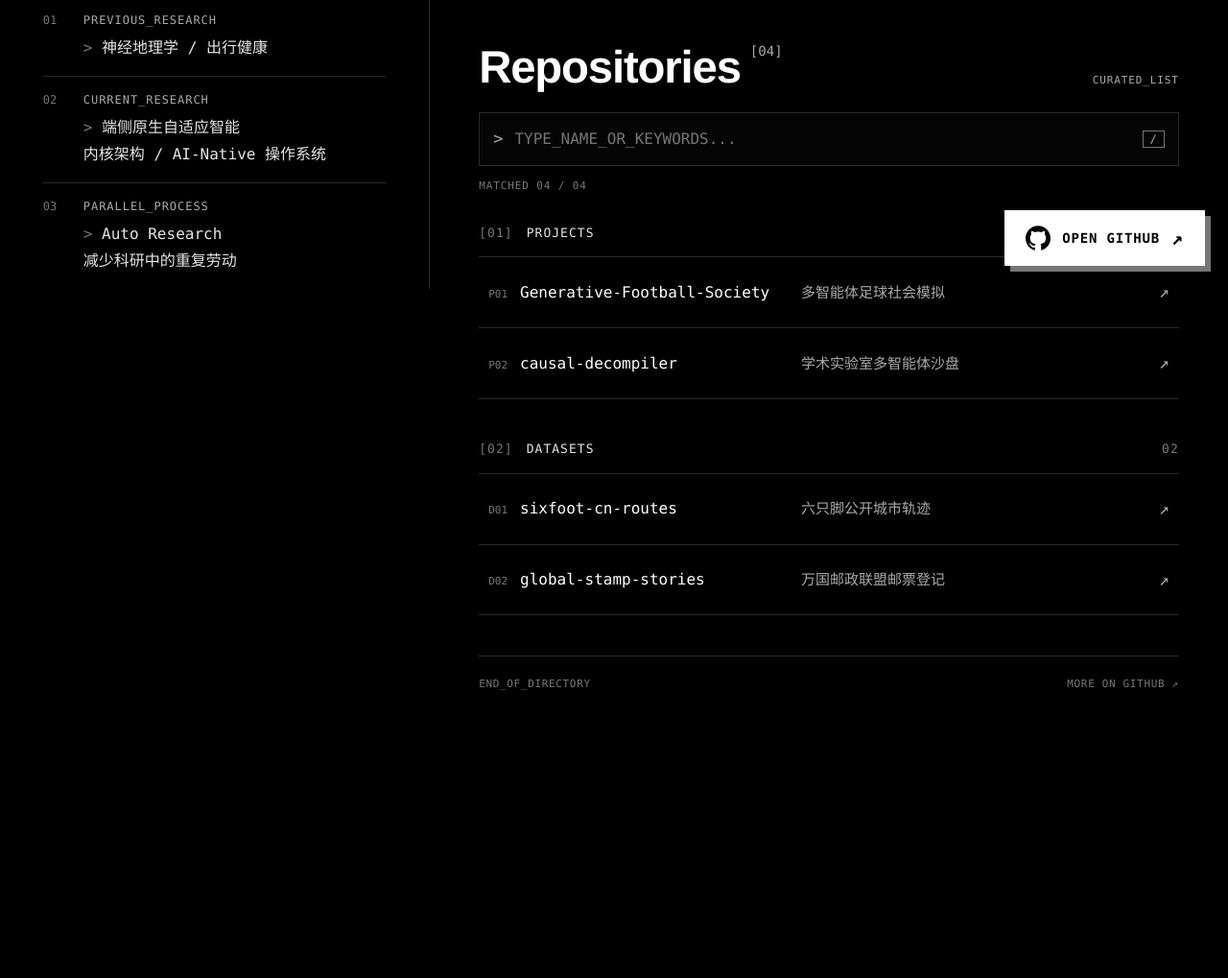
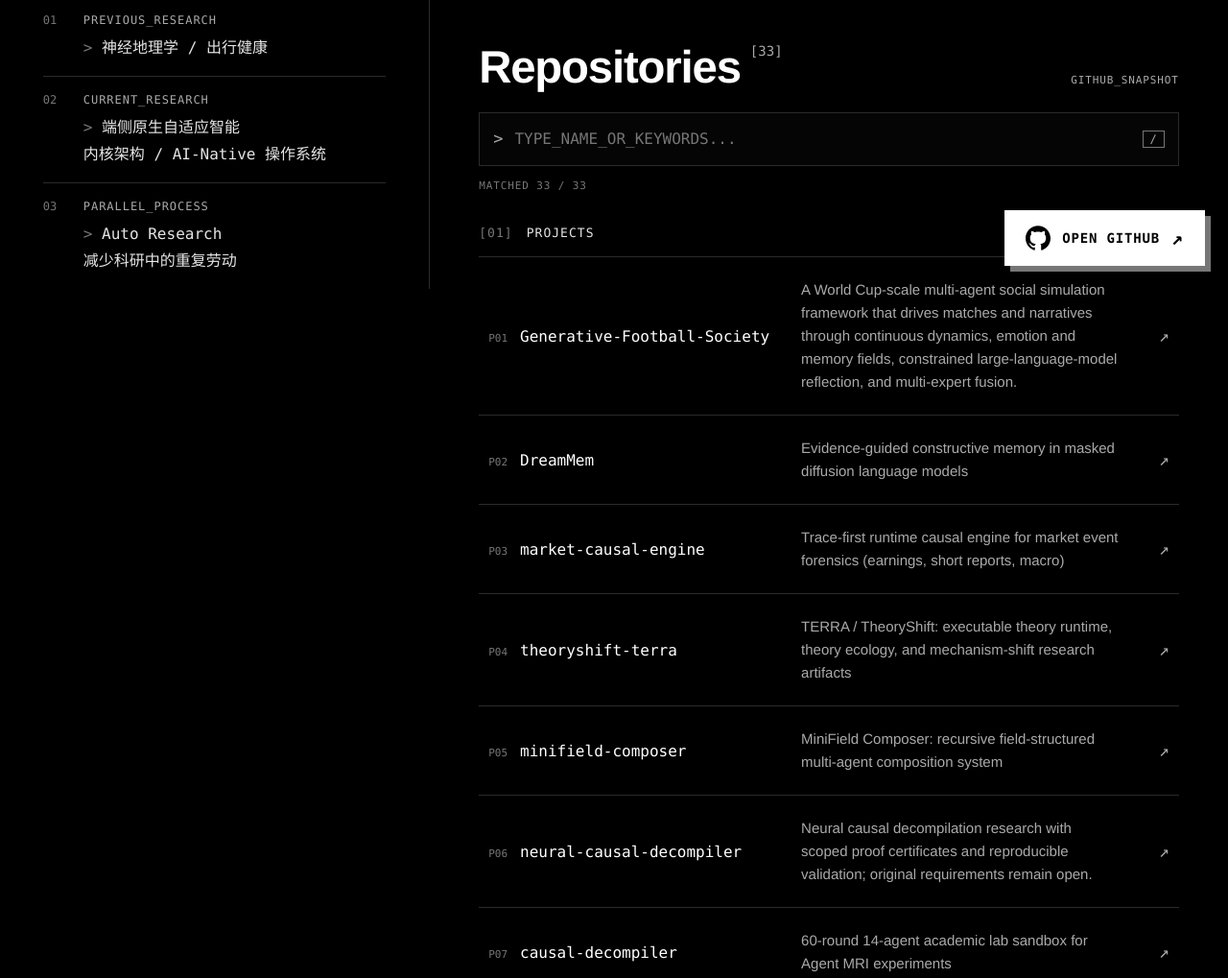
Before and after one commit to xiaoyangyyy/xiaoyangyyy.github.io, a plain HTML site: page index.html in a window 1280 px wide. Shown: the part 499-1518 px from the top of the page at 96% size. Before the commit the page ends 1255 px from the top, so only its background shows below. Drawn offline with Linux system fonts and the light colour scheme; no server answers; a web font is replaced by a local one.

Commit message:
Sync repositories live from GitHub API

```diff
--- a/index.html
+++ b/index.html
@@ -281,30 +281,162 @@
       <a href="https://github.com/xiaoyangyyy?tab=repositories" target="_blank" rel="noreferrer">MORE ON GITHUB ↗</a>
     </footer>
     <script>
+      const GITHUB_USER = 'xiaoyangyyy';
+      const SYNC_INTERVAL = 5 * 60 * 1000;
+      const EXCLUDED_REPOSITORIES = new Set(['xiaoyangyyy', 'xiaoyangyyy.github.io']);
+      const DATASET_NAME_HINTS = [
+        'data', 'dataset', 'catalog', 'journal', 'phenotypes', 'recipes', 'lexicon',
+        'formulas', 'prices', 'recalls', 'products', 'routes', 'stories', 'food',
+        'tracks', 'icebergs', 'fireballs', 'winters', 'films', 'trials', 'runs',
+        'discussions', 'film-cities'
+      ];
       const searchInput = document.getElementById('repo-search');
       const searchStatus = document.getElementById('search-status');
       const emptyState = document.getElementById('empty-state');
       const repoGroups = [...document.querySelectorAll('.repo-group')];
+      const syncLabel = document.querySelector('.curated');
+      const totalLabel = document.querySelector('.total');
+      let syncInProgress = false;
+      let hasLiveData = false;
+      let lastSyncAttempt = 0;
+
+      const formatCount = (value) => String(value).padStart(2, '0');
 
       const filterRepositories = () => {
         const terms = searchInput.value.trim().toLocaleLowerCase().split(/\s+/).filter(Boolean);
         let totalMatches = 0;
+        let totalRepositories = 0;
 
         repoGroups.forEach((group) => {
           let groupMatches = 0;
-          group.querySelectorAll('.repo').forEach((repo) => {
+          const repositories = group.querySelectorAll('.repo');
+          totalRepositories += repositories.length;
+          repositories.forEach((repo) => {
             const searchableText = `${group.dataset.category} ${repo.textContent}`.toLocaleLowerCase();
             const matches = terms.every((term) => searchableText.includes(term));
             repo.hidden = !matches;
             if (matches) groupMatches += 1;
           });
           group.hidden = groupMatches === 0;
-          group.querySelector('.group-count').textContent = String(groupMatches).padStart(2, '0');
+          group.querySelector('.group-count').textContent = formatCount(groupMatches);
           totalMatches += groupMatches;
         });
 
-        searchStatus.textContent = `MATCHED ${String(totalMatches).padStart(2, '0')} / 04`;
+        searchStatus.textContent = `MATCHED ${formatCount(totalMatches)} / ${formatCount(totalRepositories)}`;
         emptyState.hidden = totalMatches !== 0;
+      };
+
+      const isDataset = (repo) => {
+        const topics = repo.topics || [];
+        const name = repo.name.toLocaleLowerCase();
+        return topics.includes('dataset') || DATASET_NAME_HINTS.some((hint) => name.includes(hint));
+      };
+
+      const createRepositoryLink = (repo, category, index) => {
+        const link = document.createElement('a');
+        link.className = 'repo';
+        link.href = repo.html_url;
+        link.target = '_blank';
+        link.rel = 'noreferrer';
+
+        const name = document.createElement('span');
+        name.className = 'repo-name';
+        const id = document.createElement('span');
+        id.className = 'repo-id';
+        id.textContent = `${category === 'datasets' ? 'D' : 'P'}${formatCount(index + 1)}`;
+        name.append(id, document.createTextNode(repo.name));
+
+        const description = document.createElement('span');
+        description.className = 'repo-description';
+        description.textContent = repo.description || 'NO_DESCRIPTION_YET';
+
+        const arrow = document.createElement('span');
+        arrow.className = 'repo-arrow';
+        arrow.textContent = '↗';
+        link.append(name, description, arrow);
+        return link;
+      };
+
+      const renderRepositories = (repositories) => {
+        const visibleRepositories = repositories.filter((repo) => !repo.fork && !EXCLUDED_REPOSITORIES.has(repo.name));
+        const buckets = { projects: [], datasets: [] };
+        visibleRepositories.forEach((repo) => buckets[isDataset(repo) ? 'datasets' : 'projects'].push(repo));
+
+        repoGroups.forEach((group) => {
+          const category = group.dataset.category;
+          const links = buckets[category].map((repo, index) => createRepositoryLink(repo, category, index));
+          group.querySelector('.repo-list').replaceChildren(...links);
+        });
+        totalLabel.textContent = `[${formatCount(visibleRepositories.length)}]`;
+        filterRepositories();
+      };
+
+      const fetchPublicRepositories = async () => {
+        const controller = new AbortController();
+        const timeout = setTimeout(() => controller.abort(), 12000);
+        const repositories = [];
+        let page = 1;
+
+        try {
+          while (true) {
+            const response = await fetch(`https://api.github.com/users/${GITHUB_USER}/repos?per_page=100&sort=updated&direction=desc&page=${page}`, {
+              headers: { Accept: 'application/vnd.github+json' },
+              cache: 'no-store',
+              signal: controller.signal
+            });
+            if (!response.ok) throw new Error(`GitHub API ${response.status}`);
+            const batch = await response.json();
+            repositories.push(...batch);
+            if (batch.length < 100) break;
+            page += 1;
+          }
+        } finally {
+          clearTimeout(timeout);
+        }
+
+        return repositories.filter((repo) => !repo.fork && !EXCLUDED_REPOSITORIES.has(repo.name));
+      };
+
+      const fetchSnapshotRepositories = async () => {
+        const response = await fetch('./repos.json', { cache: 'no-store' });
+        if (!response.ok) throw new Error(`Snapshot ${response.status}`);
+        return response.json();
+      };
+
+      const syncRepositories = async () => {
+        if (syncInProgress) return;
+        syncInProgress = true;
+        lastSyncAttempt = Date.now();
+        syncLabel.textContent = 'SYNCING_GITHUB...';
+
+        let repositories;
+        let source = 'fallback';
+        try {
+          repositories = await fetchPublicRepositories();
+          source = 'live';
+        } catch (error) {
+          try {
+            repositories = await fetchSnapshotRepositories();
+            source = 'snapshot';
+          } catch (snapshotError) {
+            syncLabel.textContent = hasLiveData ? 'LAST_KNOWN_INDEX' : 'STATIC_FALLBACK';
+            syncLabel.title = 'GitHub is temporarily unavailable; the current repository index remains searchable.';
+          }
+        }
+
+        if (repositories) {
+          renderRepositories(repositories);
+          hasLiveData = true;
+          if (source === 'live') {
+            const time = new Date().toLocaleTimeString('en-GB', { hour12: false });
+            syncLabel.textContent = `LIVE_FROM_GITHUB · ${time}`;
+            syncLabel.title = 'Public repositories synchronized directly from GitHub';
+          } else if (source === 'snapshot') {
+            syncLabel.textContent = 'GITHUB_SNAPSHOT';
+            syncLabel.title = 'Loaded from the repository snapshot refreshed by GitHub Actions';
+          }
+        }
+        syncInProgress = false;
       };
 
       searchInput.addEventListener('input', filterRepositories);
@@ -320,6 +452,14 @@
           searchInput.blur();
         }
       });
+      document.addEventListener('visibilitychange', () => {
+        if (!document.hidden && Date.now() - lastSyncAttempt > 60000) syncRepositories();
+      });
+      window.addEventListener('online', syncRepositories);
+
+      filterRepositories();
+      syncRepositories();
+      setInterval(syncRepositories, SYNC_INTERVAL);
     </script>
   </main>
   <a class="github-fab" href="https://github.com/xiaoyangyyy?tab=repositories" target="_blank" rel="noreferrer" aria-label="Open GitHub repositories">
```
